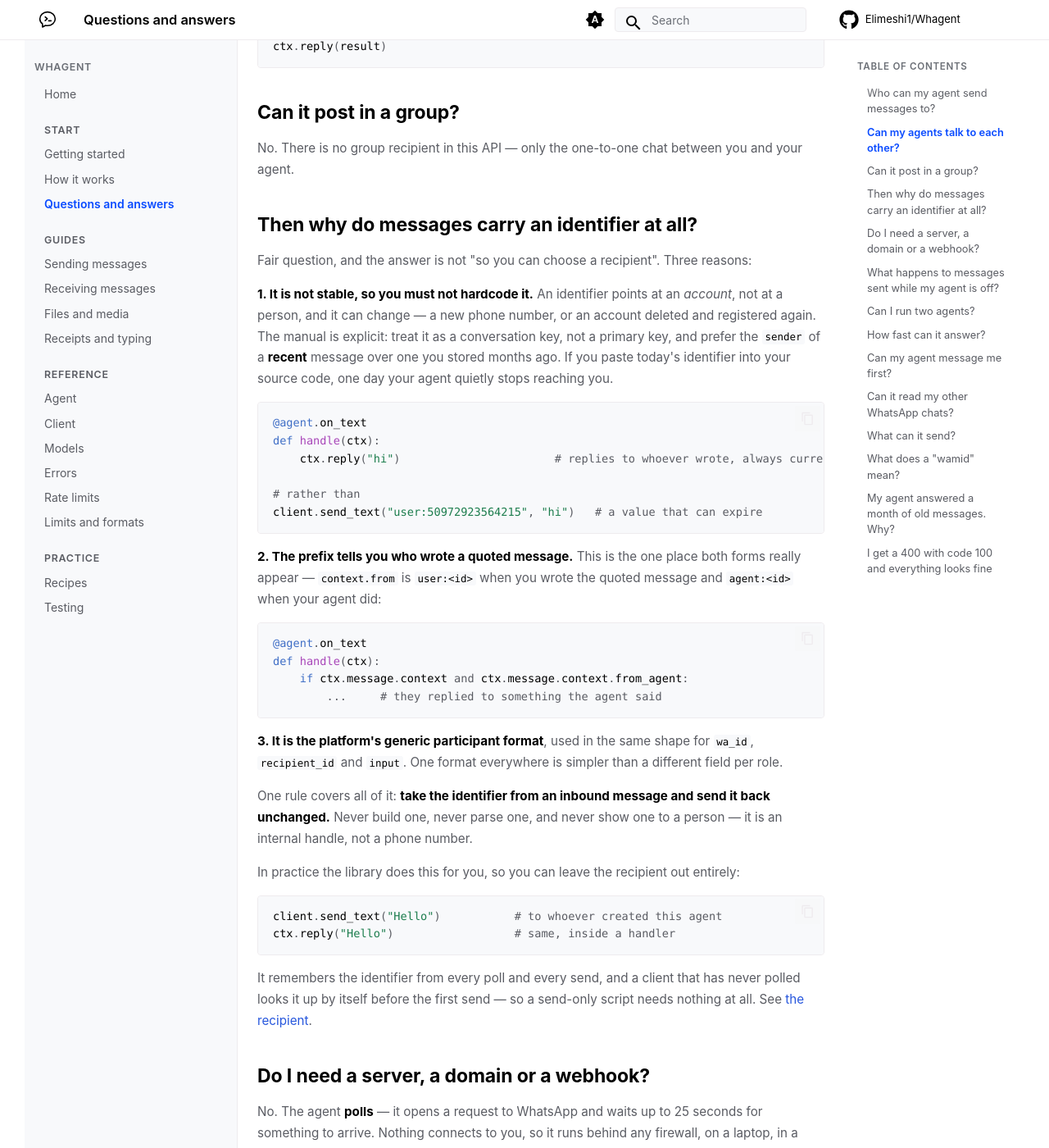
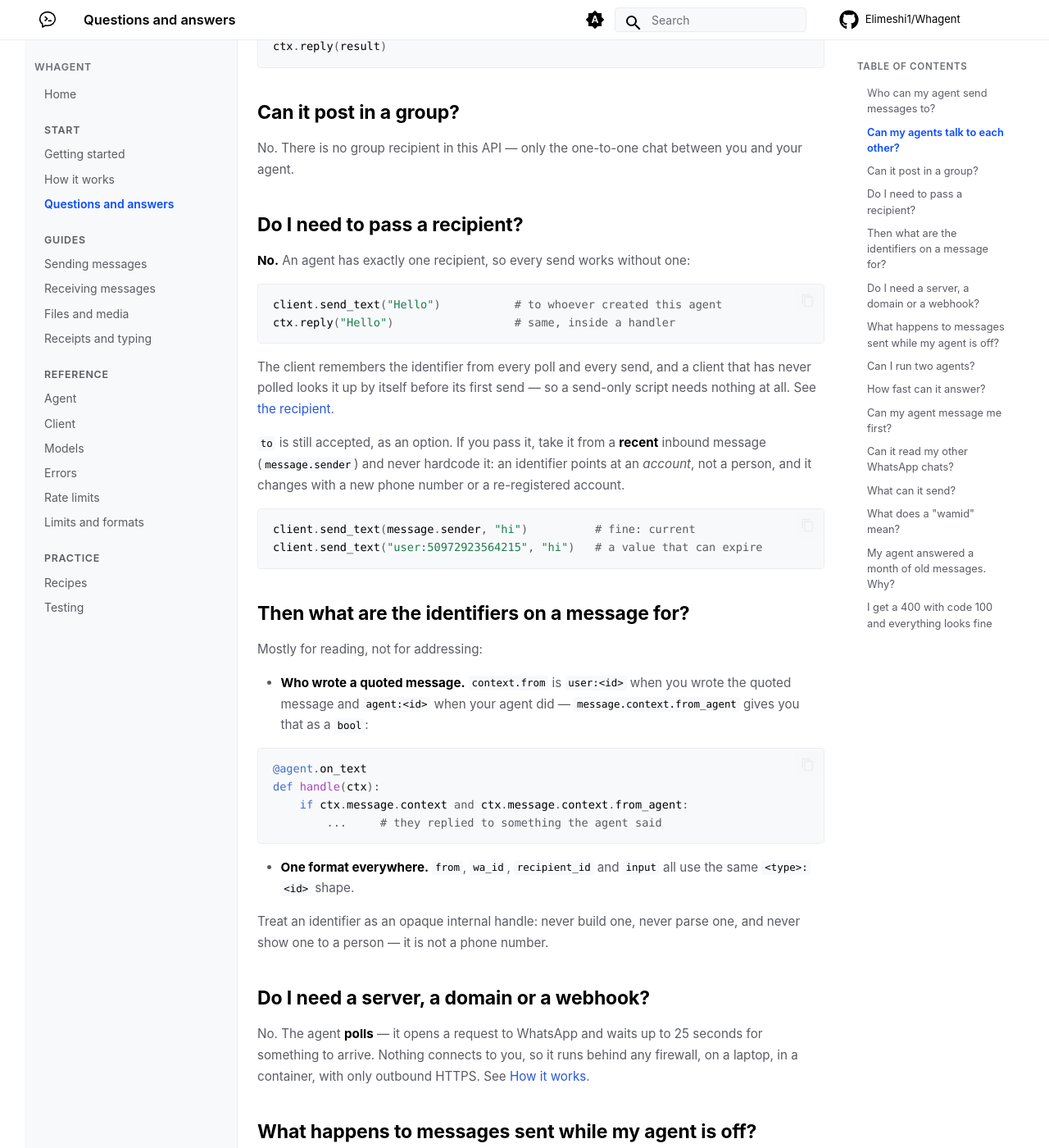
Before and after one commit to Elimeshi1/Whagent, an MkDocs documentation site: the page built from docs/faq.md, in a window 1280 px wide and 1400 px high, scrolled down 1369 px. Shown: the whole window at 82% size. Built offline with MkDocs 1.6.1 and Material for MkDocs 9.7.7, drawn with Linux system fonts in a browser that asks for light colours; comment, search, counter and statistics services are not loaded; some of the changed text lies outside the part shown.

Commit message:
Treat the recipient as optional throughout the docs
Rewrite the FAQ entry on identifiers around the recipient being optional,
drop 'to' from the examples, and state platform behaviour plainly.

Co-Authored-By: Claude Opus 5 <noreply@anthropic.com>

````diff
--- a/docs/faq.md
+++ b/docs/faq.md
@@ -10,7 +10,7 @@ The platform enforces it twice over:
 
 * `to` accepts a WhatsApp user identifier and nothing else. An agent identifier, a bare phone number, or any other shape comes back as **400**, code `131009`.
 * Even a well-formed user identifier that is not the creator comes back as **403**, code `131005`: *"The bot may only message its own API-enabled owner"*.
-* An agent's numeric id dressed up as a user (`user:<agent id>`) comes back as **500**, code `2` — not delivered, but the platform reports it as an internal error rather than a 403.
+* A `user:` identifier carrying an agent's id comes back as **500**, code `2`, and nothing is delivered.
 
 So: no other people, no customers, no broadcast lists.
 
@@ -44,42 +44,40 @@ ctx.reply(result)
 
 No. There is no group recipient in this API — only the one-to-one chat between you and your agent.
 
-## Then why do messages carry an identifier at all?
+## Do I need to pass a recipient?
 
-Fair question, and the answer is not "so you can choose a recipient". Three reasons:
-
-**1. It is not stable, so you must not hardcode it.** An identifier points at an *account*, not at a person, and it can change — a new phone number, or an account deleted and registered again. The manual is explicit: treat it as a conversation key, not a primary key, and prefer the `sender` of a **recent** message over one you stored months ago. If you paste today's identifier into your source code, one day your agent quietly stops reaching you.
-
-```python
-@agent.on_text
-def handle(ctx):
-    ctx.reply("hi")                       # replies to whoever wrote, always current
-
-# rather than
-client.send_text("user:50972923564215", "hi")   # a value that can expire
-```
-
-**2. The prefix tells you who wrote a quoted message.** This is the one place both forms really appear — `context.from` is `user:<id>` when you wrote the quoted message and `agent:<id>` when your agent did:
-
-```python
-@agent.on_text
-def handle(ctx):
-    if ctx.message.context and ctx.message.context.from_agent:
-        ...     # they replied to something the agent said
-```
-
-**3. It is the platform's generic participant format**, used in the same shape for `wa_id`, `recipient_id` and `input`. One format everywhere is simpler than a different field per role.
-
-One rule covers all of it: **take the identifier from an inbound message and send it back unchanged.** Never build one, never parse one, and never show one to a person — it is an internal handle, not a phone number.
-
-In practice the library does this for you, so you can leave the recipient out entirely:
+**No.** An agent has exactly one recipient, so every send works without one:
 
 ```python
 client.send_text("Hello")           # to whoever created this agent
 ctx.reply("Hello")                  # same, inside a handler
 ```
 
-It remembers the identifier from every poll and every send, and a client that has never polled looks it up by itself before the first send — so a send-only script needs nothing at all. See [the recipient](sending.md#the-recipient).
+The client remembers the identifier from every poll and every send, and a client that has never polled looks it up by itself before its first send — so a send-only script needs nothing at all. See [the recipient](sending.md#the-recipient).
+
+`to` is still accepted, as an option. If you pass it, take it from a **recent** inbound message (`message.sender`) and never hardcode it: an identifier points at an *account*, not a person, and it changes with a new phone number or a re-registered account.
+
+```python
+client.send_text(message.sender, "hi")          # fine: current
+client.send_text("user:50972923564215", "hi")   # a value that can expire
+```
+
+## Then what are the identifiers on a message for?
+
+Mostly for reading, not for addressing:
+
+* **Who wrote a quoted message.** `context.from` is `user:<id>` when you wrote the quoted message and `agent:<id>` when your agent did — `message.context.from_agent` gives you that as a `bool`:
+
+  ```python
+  @agent.on_text
+  def handle(ctx):
+      if ctx.message.context and ctx.message.context.from_agent:
+          ...     # they replied to something the agent said
+  ```
+
+* **One format everywhere.** `from`, `wa_id`, `recipient_id` and `input` all use the same `<type>:<id>` shape.
+
+Treat an identifier as an opaque internal handle: never build one, never parse one, and never show one to a person — it is not a phone number.
 
 ## Do I need a server, a domain or a webhook?
 
````
Also changed, not shown: docs/concepts.md (+7 -6 lines), docs/errors.md (+1 -1 lines), docs/media.md (+2 -2 lines), docs/rate-limits.md (+2 -2 lines), docs/sending.md (+10 -10 lines).
